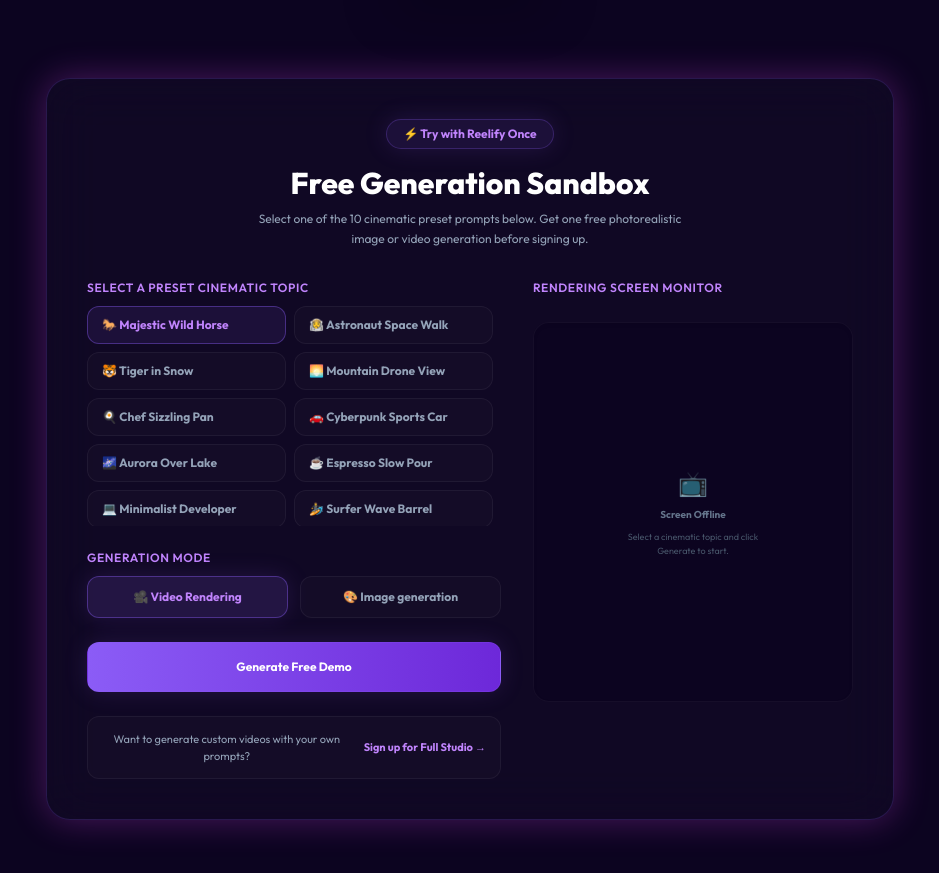
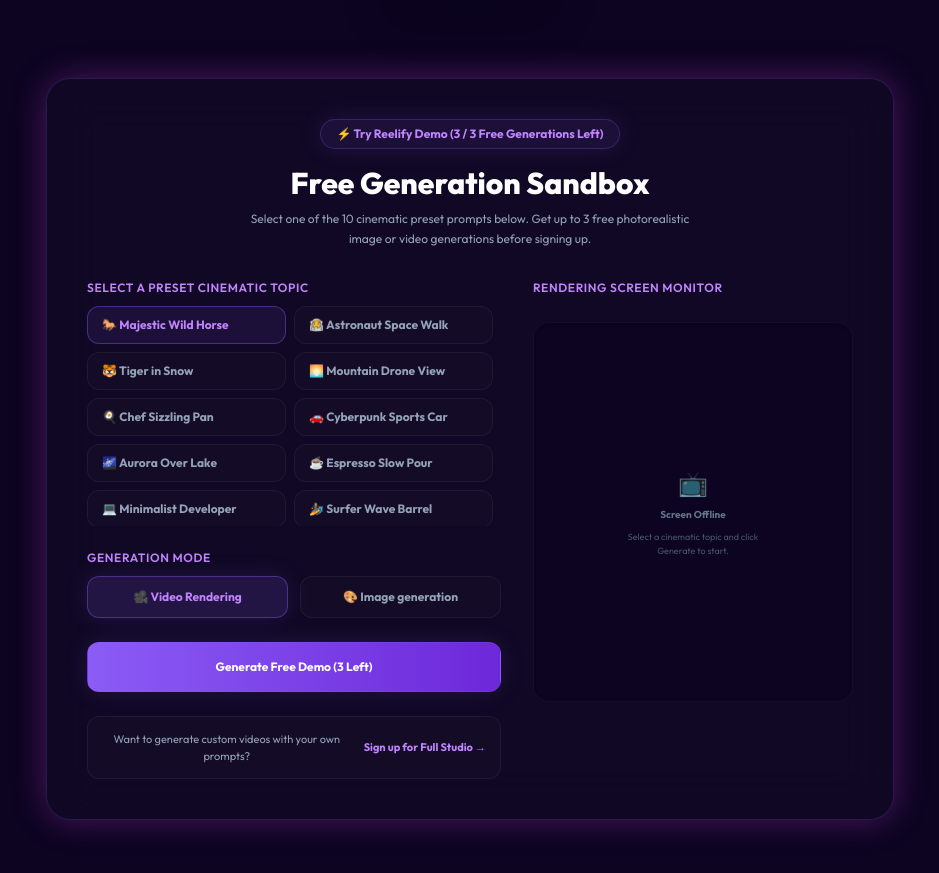
Before and after one commit to Aman-Farmer19/Reelify-2.0, a React (Vite) app in the folder frontend/: page / in a window 1280 px wide. Shown: the part 511-1384 px from the top of the page, without its empty margins (170-1109 px from the left). Built offline with nearby package versions, Linux system fonts and the light colour scheme.

Commit message:
Update sandbox trial limit to 3 free generations before signup requirement

```diff
--- a/frontend/src/pages/LandingPage.jsx
+++ b/frontend/src/pages/LandingPage.jsx
@@ -142,6 +142,9 @@
   const [sandboxPhase, setSandboxPhase] = useState('idle') // idle | rendering | done
   const [sandboxProgress, setSandboxProgress] = useState(0)
   const [sandboxResultUrl, setSandboxResultUrl] = useState('')
+  const [usedTrialCount, setUsedTrialCount] = useState(() => {
+    return parseInt(localStorage.getItem('sandbox_generations_count') || '0', 10)
+  })
 
   // Scroll to sandbox
   const scrollToSandbox = () => {
@@ -151,13 +154,12 @@
     }
   }
 
-  // Handle Free Sandbox Trial (limited to once)
+  // Handle Free Sandbox Trial (up to 3 times)
   const generateSandboxDemo = async () => {
-    // Check if user has already used their free run
-    const hasUsedTrial = localStorage.getItem('has_generated_free')
+    const currentCount = parseInt(localStorage.getItem('sandbox_generations_count') || '0', 10)
 
-    if (hasUsedTrial) {
-      toast.error('You have already used your free generation! Please sign up to continue.')
+    if (currentCount >= 3) {
+      toast.error('You have reached your limit of 3 free demo generations! Please sign up to access the full studio.')
       onAuth('signup')
       return
     }
@@ -184,17 +186,17 @@
 
     // Set the result URL based on selection
     if (generationType === 'video') {
-      // Wrap remote video in proxy to guarantee playback
       setSandboxResultUrl(`/api/video_stream?url=${encodeURIComponent(selectedTopic.videoUrl)}`)
     } else {
-      // Call our Google image proxy route
-      setSandboxResultUrl(`/api/generate_image?prompt=${encodeURIComponent(selectedTopic.prompt)}&seed=42`)
+      setSandboxResultUrl(`/api/generate_image?prompt=${encodeURIComponent(selectedTopic.prompt)}&seed=${42 + currentCount}`)
     }
 
-    // Flag the local storage so they can only try once
-    localStorage.setItem('has_generated_free', 'true')
+    // Increment trial count up to 3
+    const newCount = currentCount + 1
+    localStorage.setItem('sandbox_generations_count', newCount.toString())
+    setUsedTrialCount(newCount)
     setSandboxPhase('done')
-    toast.success('Cinematic demo generated successfully!')
+    toast.success(`Demo generated! (${newCount}/3 free generations used)`)
   }
 
   return (
@@ -233,19 +235,19 @@
         </button>
       </section>
 
-      {/* ─── INTERACTIVE SANDBOX: TRY WITH REELIFY ONCE ─── */}
+      {/* ─── INTERACTIVE SANDBOX: TRY WITH REELIFY ─── */}
       <section id="sandbox-container" className="px-6 mb-28 max-w-4xl mx-auto scroll-mt-24">
         <div className="card-glass p-8 md:p-10 border-brand/20 relative shadow-glow-strong">
 
           <div className="text-center mb-8">
             <div className="inline-flex items-center gap-2 bg-brand/10 border border-brand/25 rounded-full px-4 py-1.5 text-xs font-bold text-brand-light mb-4 shadow-glow">
-              ⚡ Try with Reelify Once
+              ⚡ Try Reelify Demo ({Math.max(0, 3 - usedTrialCount)} / 3 Free Generations Left)
             </div>
             <h2 className="text-2xl md:text-3xl font-extrabold text-white mb-2">
               Free Generation Sandbox
             </h2>
             <p className="text-xs text-slate-400 max-w-md mx-auto leading-relaxed">
-              Select one of the 10 cinematic preset prompts below. Get one free photorealistic image or video generation before signing up.
+              Select one of the 10 cinematic preset prompts below. Get up to 3 free photorealistic image or video generations before signing up.
             </p>
           </div>
 
@@ -304,11 +306,22 @@
 
               {/* Action Button */}
               <button
-                onClick={generateSandboxDemo}
+                onClick={() => {
+                  if (usedTrialCount >= 3) {
+                    toast.error('Free trial limit reached (3/3). Please sign up to continue generating!')
+                    onAuth('signup')
+                  } else {
+                    generateSandboxDemo()
+                  }
+                }}
                 disabled={sandboxPhase === 'rendering'}
                 className="btn-primary text-xs font-bold py-4 rounded-xl shadow-glow w-full flex items-center justify-center gap-2 disabled:opacity-50"
               >
-                {sandboxPhase === 'rendering' ? 'Rendering Free Trial...' : 'Generate Free Demo'}
+                {sandboxPhase === 'rendering'
+                  ? 'Rendering Free Trial...'
+                  : usedTrialCount >= 3
+                    ? '🔒 3/3 Free Limit Reached — Sign Up to Unlock Studio'
+                    : `Generate Free Demo (${3 - usedTrialCount} Left)`}
               </button>
 
               <div className="bg-white/[0.02] border border-white/[0.05] rounded-xl p-3.5 text-center flex items-center justify-between gap-3">
```
